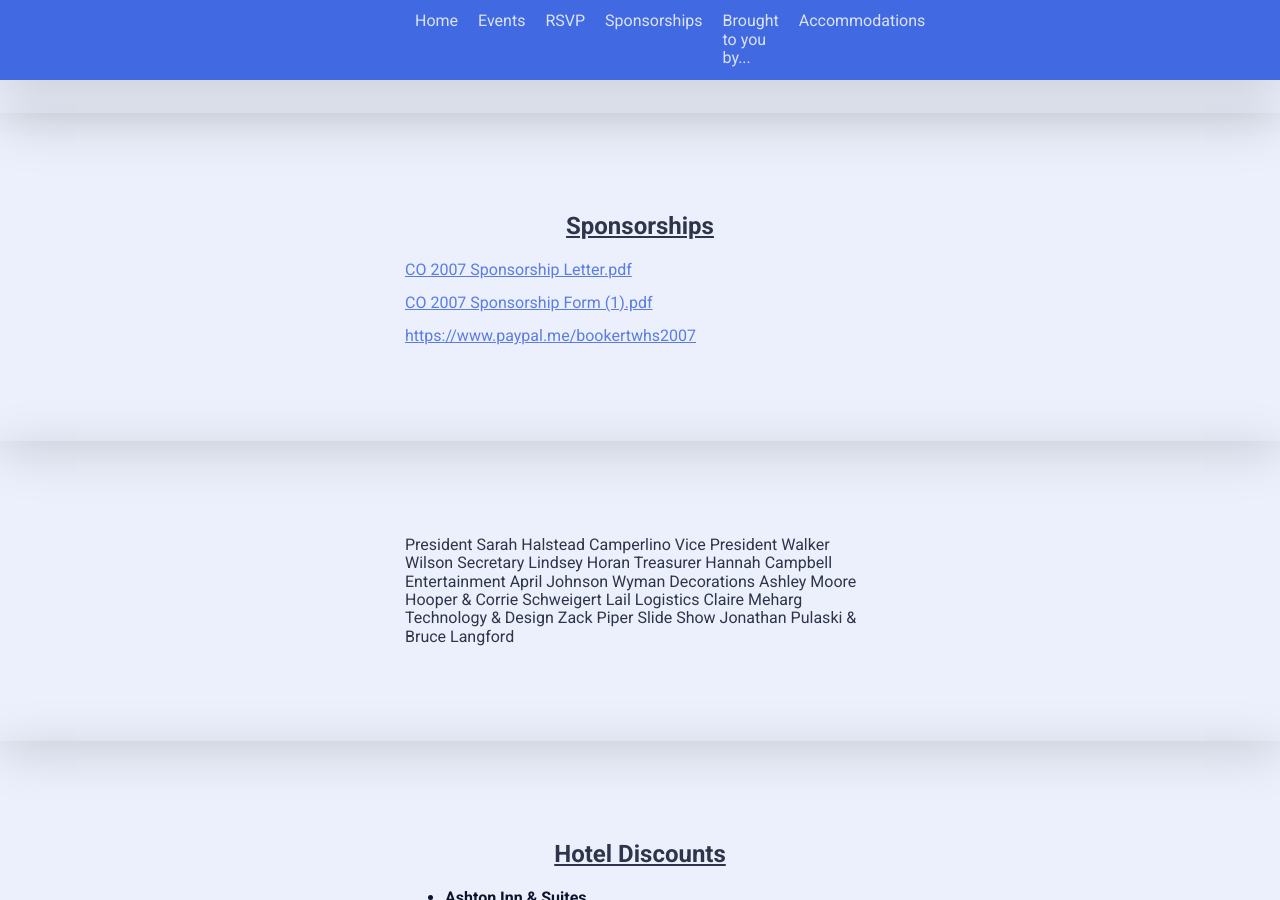
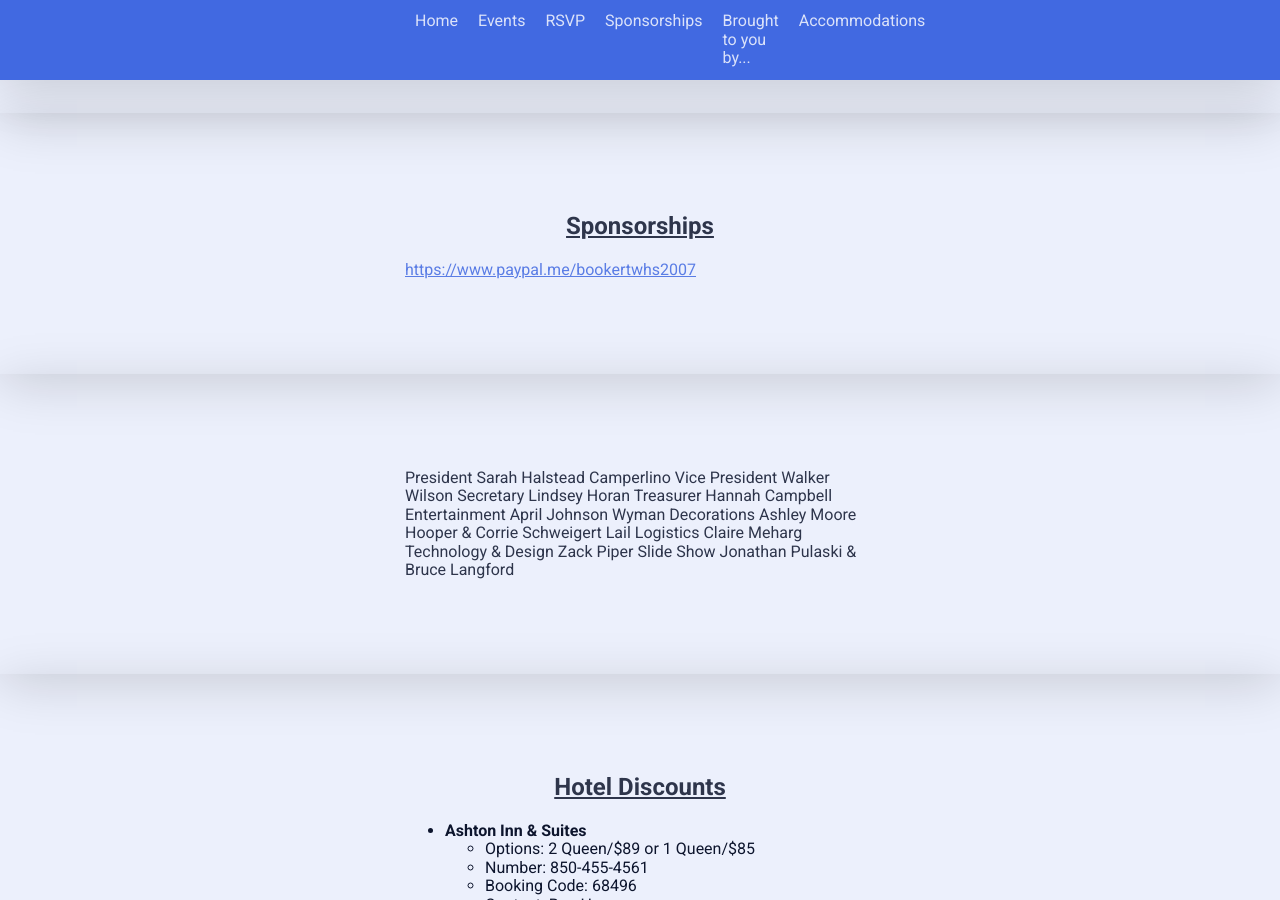
Before and after one commit to bookertwhs2007/bookertwhs, a Jekyll site: the page built from index.html, in a window 1280 px wide and 900 px high, scrolled down 2342 px. Built offline with Jekyll 4.4.1, drawn with Linux system fonts in a browser that asks for light colours; nearby versions of some CDN libraries.

Commit message:
Updated Sponsorships

```diff
--- a/_sections/sponsorships.markdown
+++ b/_sections/sponsorships.markdown
@@ -7,8 +7,4 @@ class: sponsorships
 
 ## Sponsorships
 
-[CO 2007 Sponsorship Letter.pdf](/uploads/CO%202007%20Sponsorship%20Letter.pdf)
-
-[CO 2007 Sponsorship Form (1).pdf](/uploads/CO%202007%20Sponsorship%20Form%20(1).pdf)
-
 [https://www.paypal.me/bookertwhs2007](https://www.paypal.me/bookertwhs2007)
```
